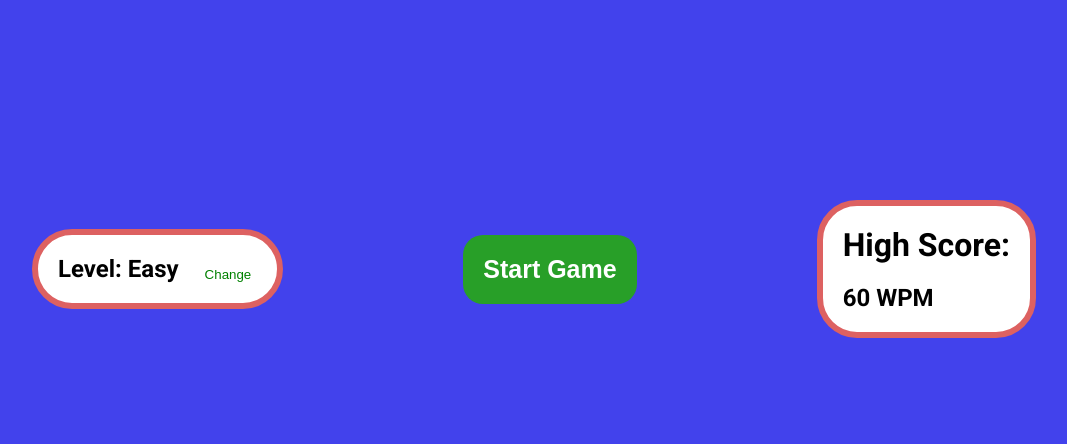
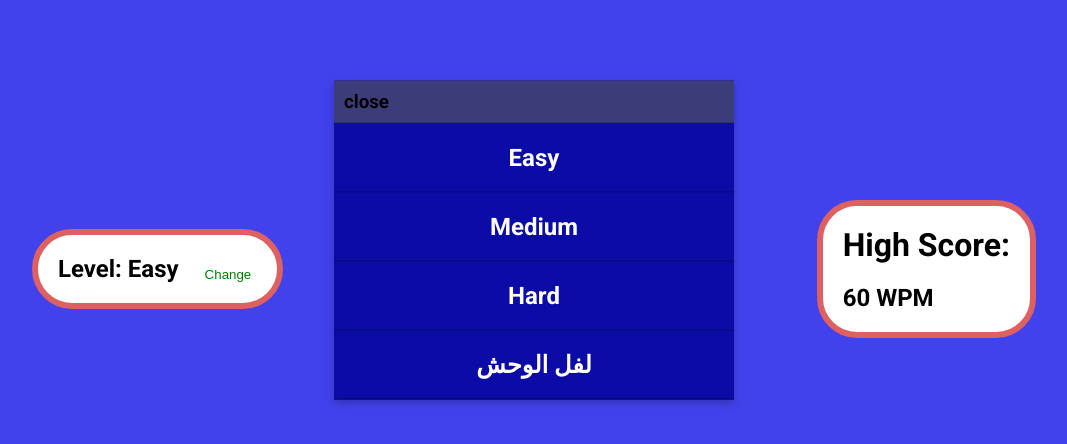
Before and after one commit to MidooFF/Typing-Game, a plain HTML site: page index.html in a window 1280 px wide. Both pictures are taken after a click on the button "Change". Shown: the whole page, without its empty margins (106-1173 px from the left). Drawn offline with Linux system fonts and the light colour scheme.

Commit message:
added level changin option

```diff
--- a/dist/javascript/main.js
+++ b/dist/javascript/main.js
@@ -51,3 +51,20 @@ class GetLevel {
 let easy = new GetLevel("Easy", [3, 4], 8);
 let medium = new GetLevel("Medium", [4, 5], 6);
 let hard = new GetLevel("Hard", [6], 4);
+let insane = new GetLevel("لفل الوحش", [6], 2);
+let levels = [easy, medium, hard, insane];
+let currentLevel = easy;
+const changeLvlBtn = document.getElementById("change-level");
+const closeLvlBtn = document.querySelector(".close-level-sec");
+const changeLvlSec = document.querySelector(".change-level-sec");
+for (let i = 0; i < levels.length; i++) {
+    let levelToAdd = document.createElement("h2");
+    levelToAdd.textContent = levels[i].name;
+    changeLvlSec.appendChild(levelToAdd);
+}
+changeLvlBtn.addEventListener("click", function () {
+    changeLvlSec.classList.toggle("active");
+});
+closeLvlBtn.addEventListener("click", function () {
+    changeLvlSec.classList.toggle("active");
+});
--- a/index.html
+++ b/index.html
@@ -18,7 +18,10 @@
         <div class="container">
             <div class="level">
                 <h2>Level: <span>Easy</span></h2>
-                <button>Change</button>
+                <button id="change-level">Change</button>
+                <div class="change-level-sec">
+                    <h3 class="close-level-sec">close</h3>
+                </div>
             </div>
             <div class="main-game">
                 <button>Start Game</button>
--- a/src/sass/main.scss
+++ b/src/sass/main.scss
@@ -10,7 +10,7 @@ body {
     font-style: normal;
 }
 
-h1, h2 {
+h1, h2, h3 {
     margin: 0;
 }
 
@@ -39,6 +39,46 @@ h1, h2 {
             color: green;
             margin-left: 20px;
             cursor: pointer;
+        }
+        .change-level-sec.active {
+            top: 30%;
+            transform: translate(-50%, -50%);
+            transition: 300ms;
+        }
+        .change-level-sec {
+            position: absolute;
+            display: flex;
+            flex-direction: column;
+            text-align: center;
+            width: 400px;
+            top: -10%;
+            left: 50%;
+            background-color: #0b0ba6;
+            transform: translate(-50%, -100%);
+            box-shadow: rgba(0, 0, 0, 0.24) 0px 3px 8px;
+            transition: 300ms;
+            h3 {
+                background-color: #3c3c79;
+                padding: 10px;
+                text-align: left;
+                border-bottom: 1px solid #0000006b;
+                cursor: pointer;
+            }
+            h2 {
+                transition: 300ms;
+                background-color: #0b0ba6;
+                cursor: pointer;
+                padding: 20px 0;
+                border-bottom: 1px solid #0000006b;
+                color: white;
+                -webkit-transition: 300ms;
+                -moz-transition: 300ms;
+                -ms-transition: 300ms;
+                -o-transition: 300ms;
+                &:hover {
+                    background-color: #3c3c79;
+                }
+            }
         }
     }
     .main-game {
```
Also changed, not shown: dist/css/main.css, 2 other files.
